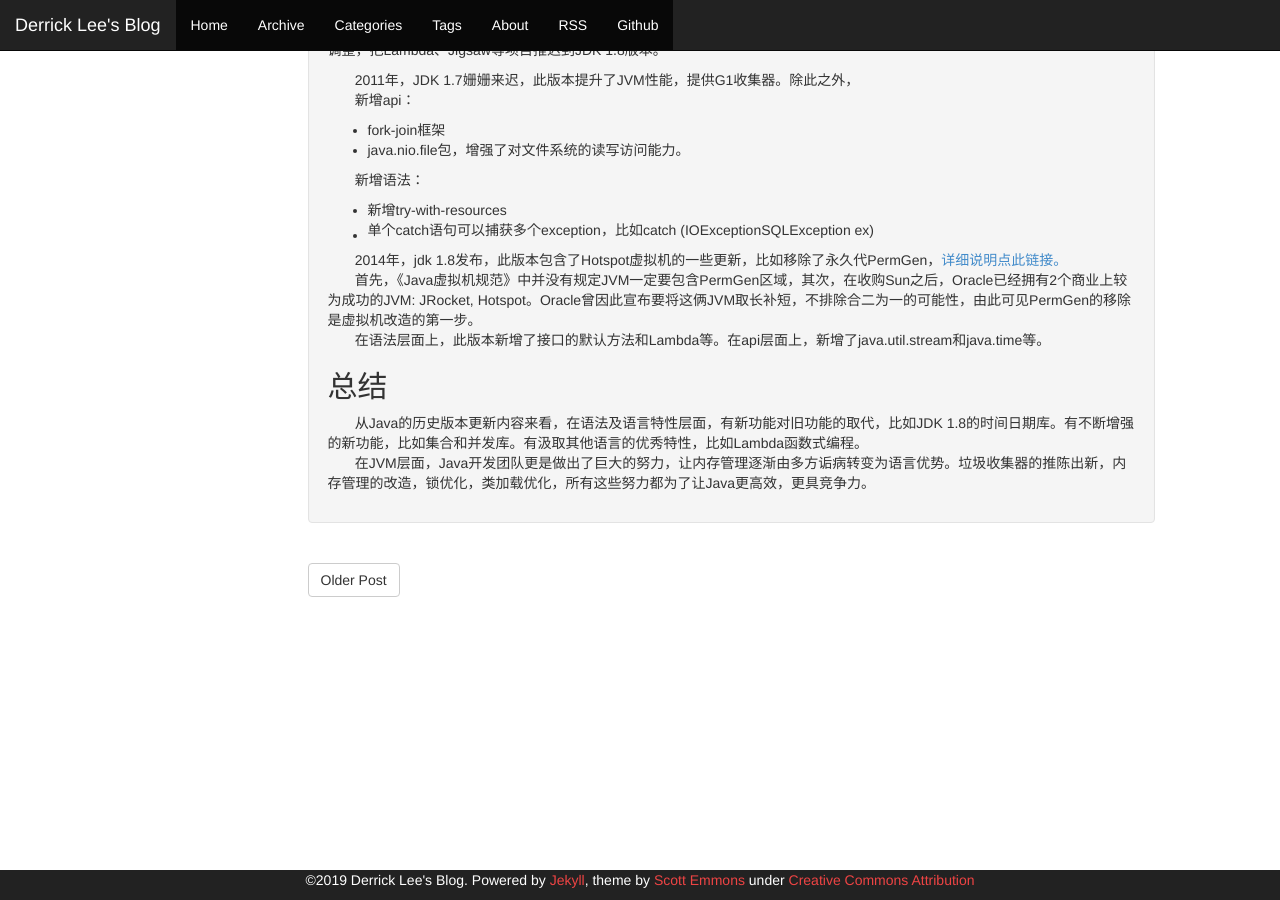
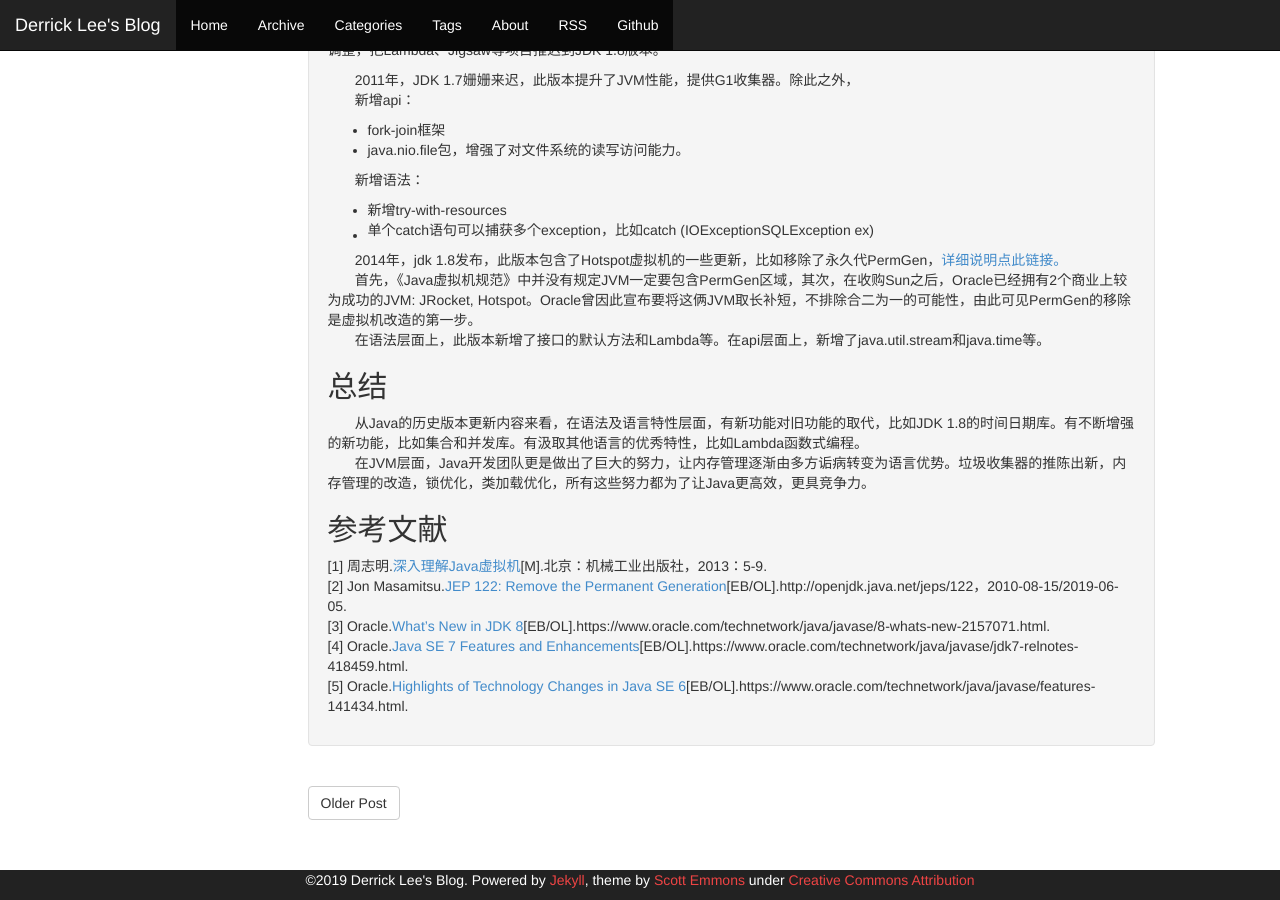
Before and after one commit to leesir/leesir.github.io, a Jekyll site: the page built from _posts/2016-08-14-java-history.md, in a window 1280 px wide and 900 px high, scrolled down 1739 px. Built offline with Jekyll 4.4.1, drawn with Linux system fonts in a browser that asks for light colours; comment, search, counter and statistics services are not loaded.

Commit message:
增加参考文献

```diff
--- a/_posts/2016-08-14-java-history.md
+++ b/_posts/2016-08-14-java-history.md
@@ -64,3 +64,10 @@ Oracle在收购Sun之后，把JDK 1.7的计划做了重大调整，把Lambda、J
 ## 总结
 &#160; &#160; &#160; &#160;从Java的历史版本更新内容来看，在语法及语言特性层面，有新功能对旧功能的取代，比如JDK 1.8的时间日期库。有不断增强的新功能，比如集合和并发库。有汲取其他语言的优秀特性，比如Lambda函数式编程。<br>
 &#160; &#160; &#160; &#160;在JVM层面，Java开发团队更是做出了巨大的努力，让内存管理逐渐由多方诟病转变为语言优势。垃圾收集器的推陈出新，内存管理的改造，锁优化，类加载优化，所有这些努力都为了让Java更高效，更具竞争力。
+
+## 参考文献
+[1] 周志明.[深入理解Java虚拟机](https://item.jd.com/11252778.html)[M].北京：机械工业出版社，2013：5-9.<br>
+[2] Jon Masamitsu.[JEP 122: Remove the Permanent Generation](http://openjdk.java.net/jeps/122)[EB/OL].http://openjdk.java.net/jeps/122，2010-08-15/2019-06-05.<br>
+[3] Oracle.[What's New in JDK 8](https://www.oracle.com/technetwork/java/javase/8-whats-new-2157071.html)[EB/OL].https://www.oracle.com/technetwork/java/javase/8-whats-new-2157071.html.<br>
+[4] Oracle.[Java SE 7 Features and Enhancements](https://www.oracle.com/technetwork/java/javase/jdk7-relnotes-418459.html)[EB/OL].https://www.oracle.com/technetwork/java/javase/jdk7-relnotes-418459.html.<br>
+[5] Oracle.[Highlights of Technology Changes in Java SE 6](https://www.oracle.com/technetwork/java/javase/features-141434.html)[EB/OL].https://www.oracle.com/technetwork/java/javase/features-141434.html.<br>
```
